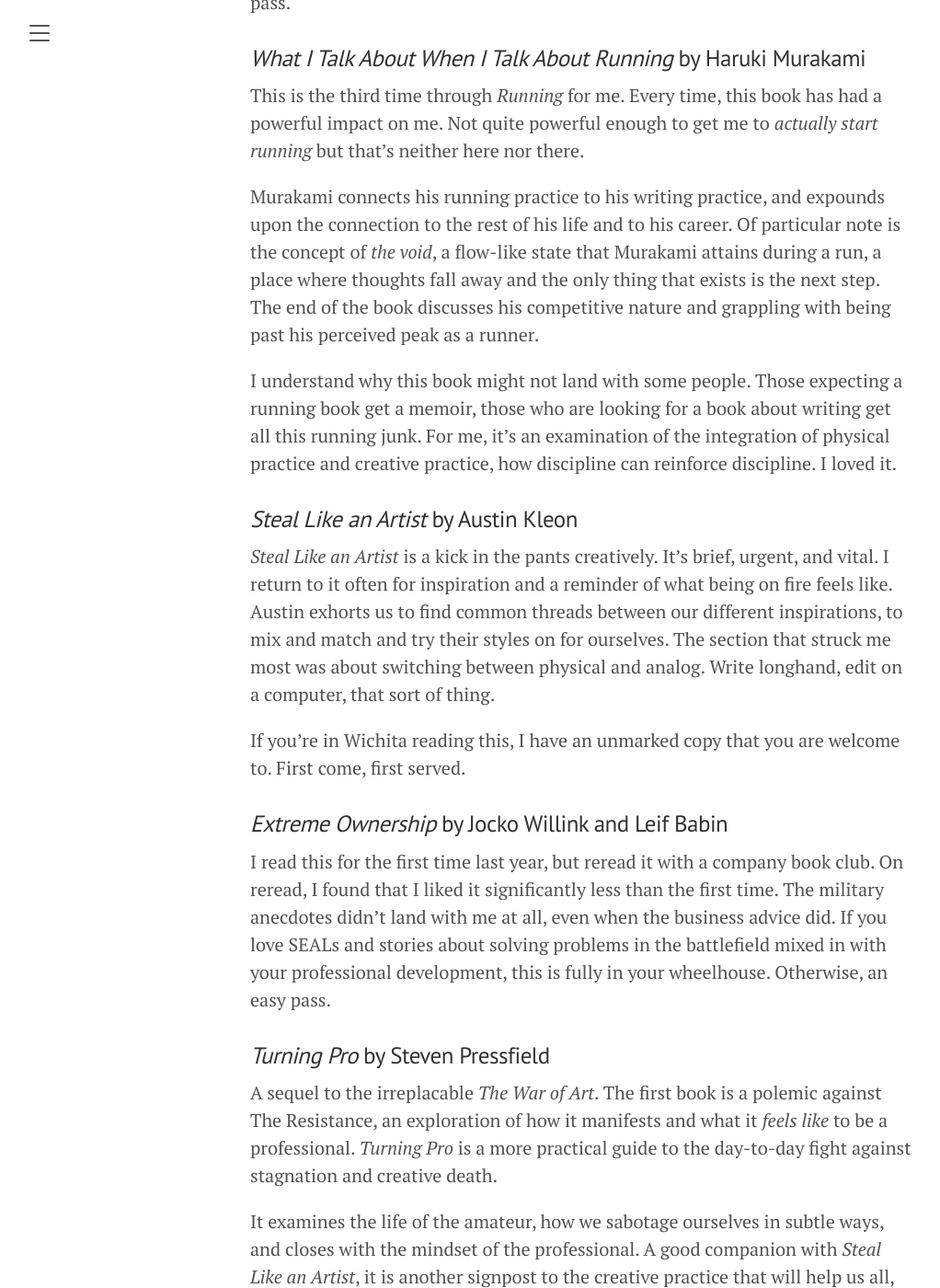
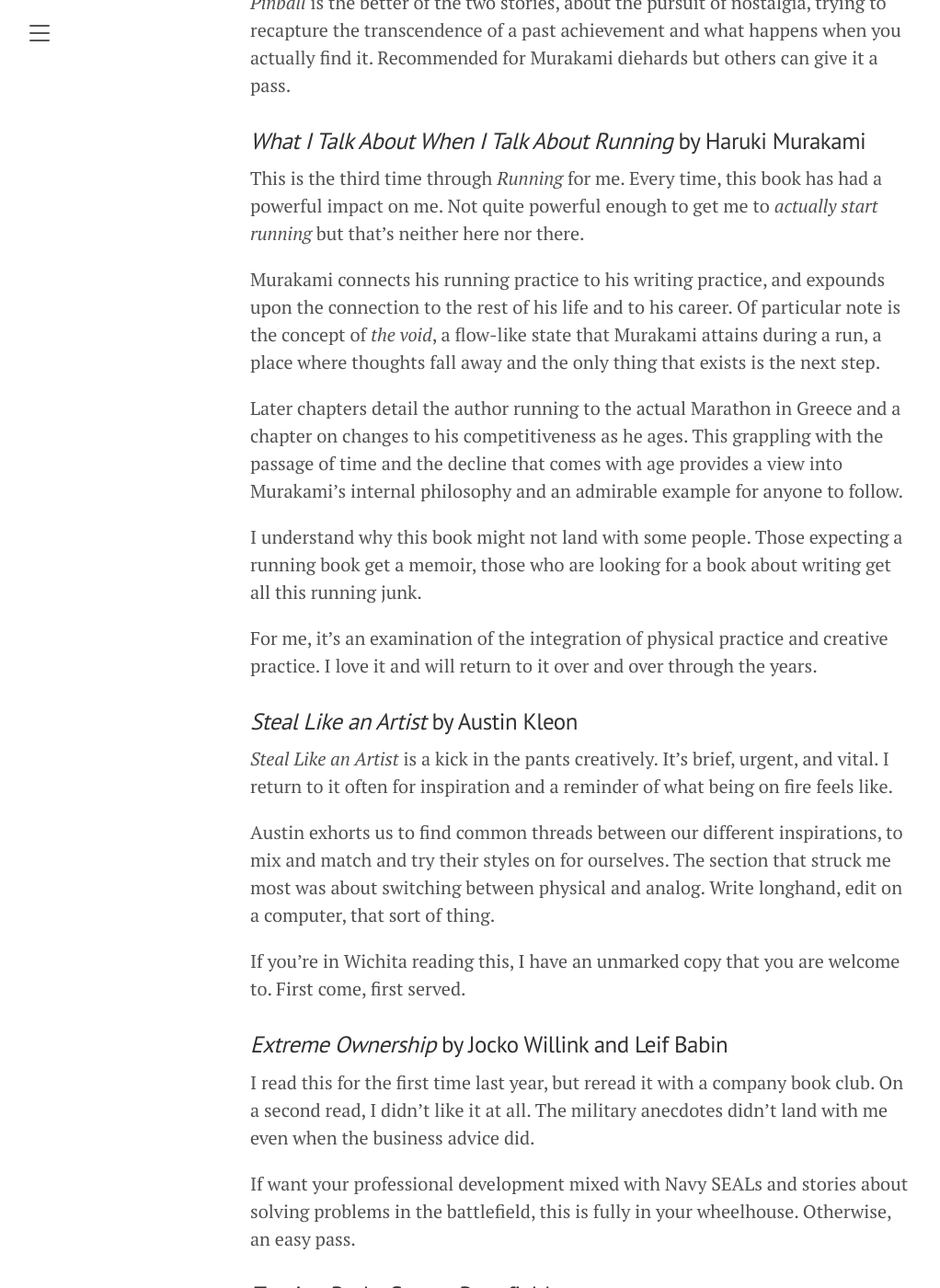
Before and after one commit to jmmoore/jmmoore.github.io, a Jekyll site: the page built from _posts/2020-11-16-Capsule-Reviews.md, in a window 1280 px wide and 1400 px high, scrolled down 1207 px. Shown: the whole window at 92% size, without its empty margins (8-1030 px from the left). Built offline with Jekyll 4.4.1, drawn with Linux system fonts in a browser that asks for light colours; some of the changed text lies outside the part shown.

Commit message:
Updates to new reviews post

```diff
--- a/_posts/2020-11-16-Capsule-Reviews.md
+++ b/_posts/2020-11-16-Capsule-Reviews.md
@@ -12,15 +12,15 @@ I've assembled quite a backlog since August, when I last wrote one of these.
 
 A few times a year, a book (usually a novel) grabs me by the collar and forces me to engage with it. *A Memory Called Empire* was this kind of novel.
 
-In 2020, I've discovered and fully embraced my love of mysteries. The pursuit of the unknown and understanding how a plan comes together are elements that I have found irresistable.
+*Memory* combines a murder mystery with a fish-out-of-water story set in the heart of a crumbling galactic empire. A massive power past its peak and struggling to maintain its frontier is a rich setting, whether it's Teixcalaanli, Roman, British, or American.
 
-*Memory* combines a mystery with a fish-out-of-water story in a crumbling empire. Some of the names took a bit to adjust to, which complements the themes of immigration, cultural assimilation, and seeking understanding despite difference.
+Martine has crafted an intricate world, with naming conventions drawn from ancient Aztec, Sumerian, and other languages. Familiarizing myself with the names and places took some time. That uncomfortableness complements the themes of immigration, cultural assimilation, and seeking understanding through difference.
 
-A galactic empire past its peak and struggling to maintain its frontier is a great setting, whether it's Rome or the Ottomans or the contemporary United States. Highly recommended.
+In 2020, I've discovered and fully embraced my love of mysteries. The pursuit of the unknown and understanding how a plan comes together are elements that I have found irresistable, and *Memory* delivers on both of those fronts. Highly recommended.
 
 ### *Hear The Wind Sing* and *Pinball 1973* by Haruki Murakami
 
-These are Murakami's first two novels, published together in a single double-sided volume. When you finish one of the books, you flip it over to read the other half. I liked this gimmick. The novels themselves are coming-of-age stories that are mostly unremarkable. Murakami himself was aware of this, and thus didn't translate them to English for years after their publication in Japan.
+These are Murakami's first two novels, published together in a single double-sided volume. When you finish one of the books, you flip it over to read the other half. I liked this gimmick. The novels themselves are mostly unremarkable coming-of-age stories. Murakami himself was aware of this, and thus didn't translate them to English for years after their publication in Japan.
 
 *Pinball* is the better of the two stories, about the pursuit of nostalgia, trying to recapture the transcendence of a past achievement and what happens when you actually find it. Recommended for Murakami diehards but others can give it a pass.
 
@@ -28,19 +28,27 @@ These are Murakami's first two novels, published together in a single double-sid
 
 This is the third time through *Running* for me. Every time, this book has had a powerful impact on me. Not quite powerful enough to get me to *actually start running* but that's neither here nor there.
 
-Murakami connects his running practice to his writing practice, and expounds upon the connection to the rest of his life and to his career. Of particular note is the concept of *the void*, a flow-like state that Murakami attains during a run, a place where thoughts fall away and the only thing that exists is the next step. The end of the book discusses his competitive nature and grappling with being past his perceived peak as a runner.
+Murakami connects his running practice to his writing practice, and expounds upon the connection to the rest of his life and to his career. Of particular note is the concept of *the void*, a flow-like state that Murakami attains during a run, a place where thoughts fall away and the only thing that exists is the next step.
 
-I understand why this book might not land with some people. Those expecting a running book get a memoir, those who are looking for a book about writing get all this running junk. For me, it's an examination of the integration of physical practice and creative practice, how discipline can reinforce discipline. I loved it.
+Later chapters detail the author running to the actual Marathon in Greece and a chapter on changes to his competitiveness as he ages. This grappling with the passage of time and the decline that comes with age provides a view into Murakami's internal philosophy and an admirable example for anyone to follow.
+
+I understand why this book might not land with some people. Those expecting a running book get a memoir, those who are looking for a book about writing get all this running junk.
+
+For me, it's an examination of the integration of physical practice and creative practice. I love it and will return to it over and over through the years.
 
 ### *Steal Like an Artist* by Austin Kleon
 
-*Steal Like an Artist* is a kick in the pants creatively. It's brief, urgent, and vital. I return to it often for inspiration and a reminder of what being on fire feels like. Austin exhorts us to find common threads between our different inspirations, to mix and match and try their styles on for ourselves. The section that struck me most was about switching between physical and analog. Write longhand, edit on a computer, that sort of thing.
+*Steal Like an Artist* is a kick in the pants creatively. It's brief, urgent, and vital. I return to it often for inspiration and a reminder of what being on fire feels like.
+
+Austin exhorts us to find common threads between our different inspirations, to mix and match and try their styles on for ourselves. The section that struck me most was about switching between physical and analog. Write longhand, edit on a computer, that sort of thing.
 
 If you're in Wichita reading this, I have an unmarked copy that you are welcome to. First come, first served.
 
 ### *Extreme Ownership* by Jocko Willink and Leif Babin
 
-I read this for the first time last year, but reread it with a company book club. On reread, I found that I liked it significantly less than the first time. The military anecdotes didn't land with me at all, even when the business advice did. If you love SEALs and stories about solving problems in the battlefield mixed in with your professional development, this is fully in your wheelhouse. Otherwise, an easy pass.
+I read this for the first time last year, but reread it with a company book club. On a second read, I didn't like it at all. The military anecdotes didn't land with me even when the business advice did.
+
+If want your professional development mixed with Navy SEALs and stories about solving problems in the battlefield, this is fully in your wheelhouse. Otherwise, an easy pass.
 
 ### *Turning Pro* by Steven Pressfield
 
@@ -50,17 +58,17 @@ It examines the life of the amateur, how we sabotage ourselves in subtle ways, a
 
 ### *The Three-Body Problem* by Cixin Liu
 
-After hearing rave reviews about this book from multiple people I trust, I dove in. This is *hard* sci-fi, featuring diversions about fluid dynamics, the velocities of bodies in three-dimensional space, and Chinese revolutionary politics.
+After hearing rave reviews from multiple people I trust, I dove in. This is *hard* sci-fi, featuring diversions about fluid dynamics, the velocities of bodies in three-dimensional space, and Chinese revolutionary politics.
 
-I found myself skimming when it got above my level of scientific understanding. This didn't meaningfully detract from the plot of the novel, in my view. Liu's true triumph here is the depiction of the responses to the overwhelming external power trying to exert its influence on the human race. There is no clean divide, and even within the two major camps that form, there are splinter factions.
+I found myself skimming when it got above my level of scientific understanding. This didn't meaningfully detract from the plot of the novel, though. Liu's true triumph here is the depiction of different responses to the overwhelming external power trying to exert its influence on the human race. There is no clean divide, and even within the two major camps that form, there are rival factions.
 
 The main character's wife and child might as well not exist after the first hundred pages, and that's a shame. This is the biggest complaint about the novel; the main character is a cipher with little personality of his own. I found myself not caring about his opinions in favor of the story he was an inextricable part of. This is a series; I'm unsure if I'll keep with it.
 
 ### *The Silent Patient* by Alex Michaelides
 
-I'm bookending this set of reviews with tremendous debut novels. Unlike *A Memory Called Empire*, *The Silent Patient* is a grounded in reality, to a chilling degree. A gripping horror mystery about a therapist's obsession with understanding a mute widow who, when credibly charged with his murder, was committed to an institution rather than incarcerated.
+I'm bookending this set of reviews with tremendous debut novels. Unlike *A Memory Called Empire*, *The Silent Patient* is a grounded in reality, to a chilling degree. A gripping horror mystery about a therapist's obsession with understanding a mute widow who, when charged with her husband's murder, was committed to an institution rather than incarcerated.
 
-As the protagonist blurs the lines of good practice and good taste in pursuit of helping his patient, he reveals the depths of his own trauma. It plays the "therapists are all seeking their own cure" cliche to its hilt, and the conclusion is perfect and satisfying.
+As the protagonist blurs the lines of good practice (and good taste) in pursuit of helping his patient, he reveals the depths of his own trauma. It plays the "therapists are all seeking their own cure" cliche to its hilt, and the conclusion is so satisfying.
 
 ---
 Thanks for reading these reviews! If you have thoughts or feedback or you want to recommend a book to me, [reach out!](/about)
```
